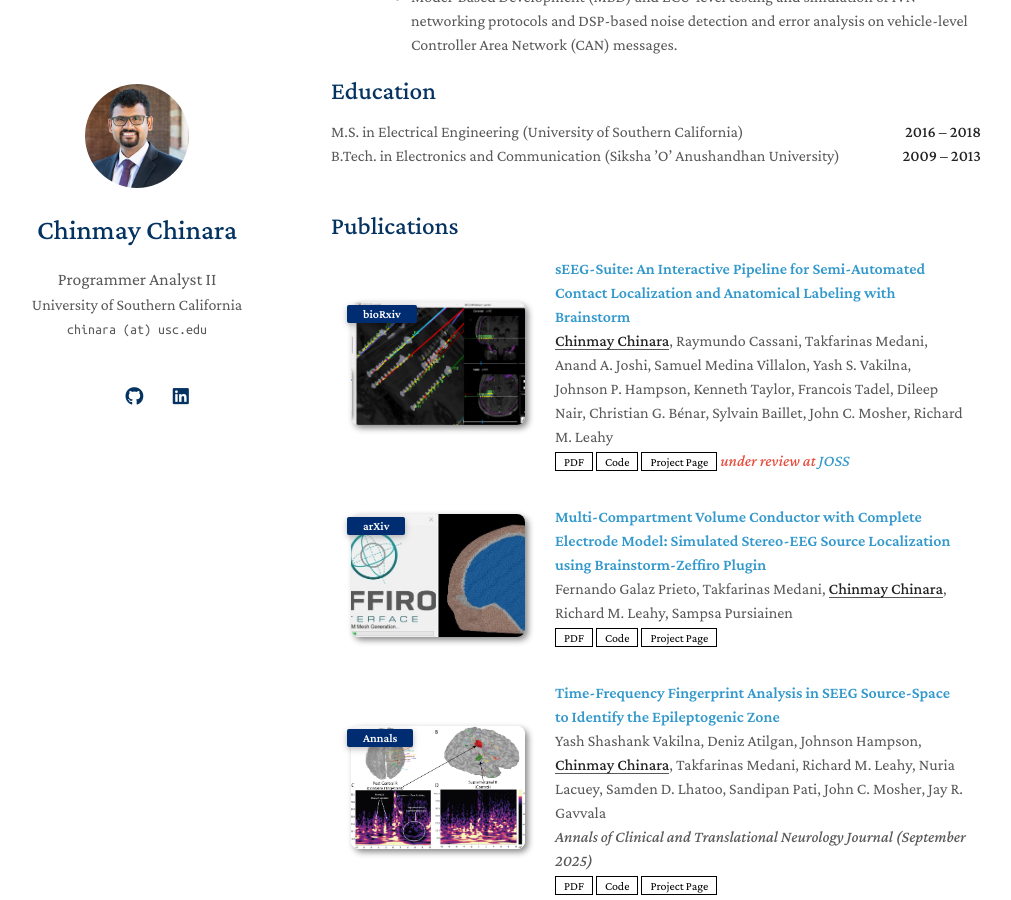
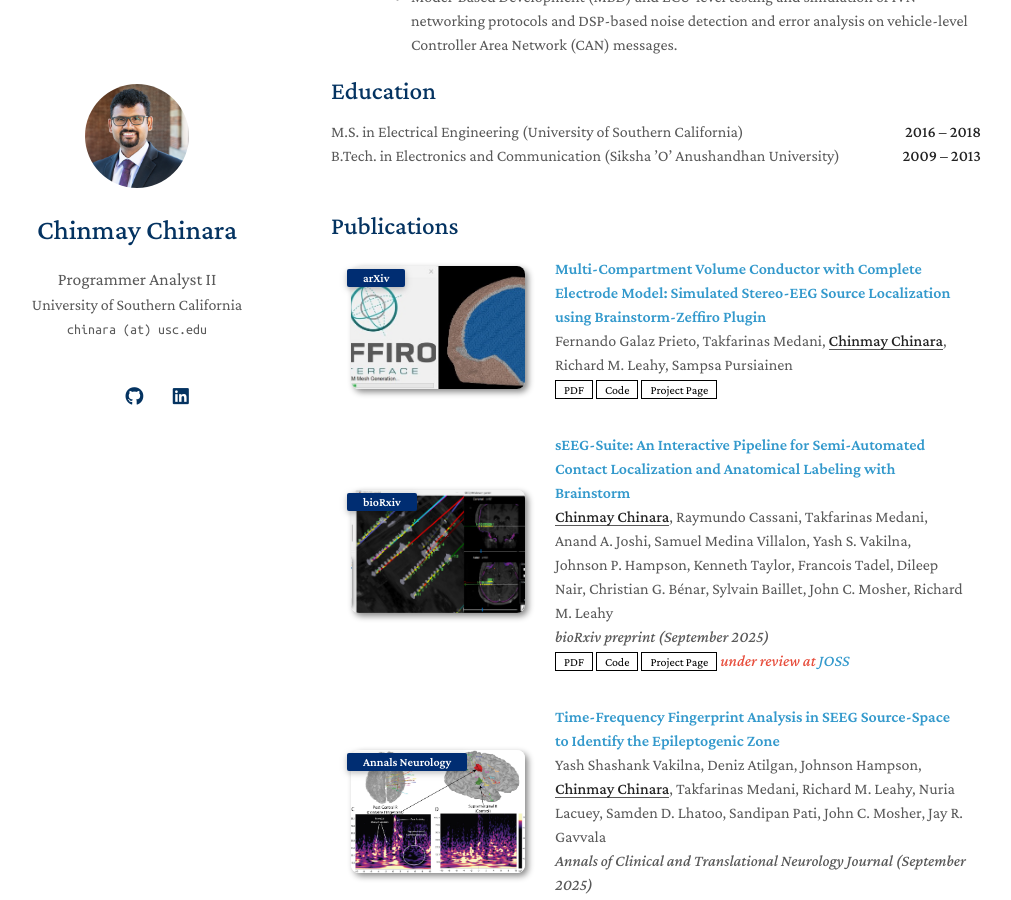
Before and after one commit to chinmaychinara91/chinmaychinara91.github.io, a Jekyll site: the page built from index.md, in a window 1280 px wide and 900 px high, scrolled down 1038 px. Shown: the whole window, without its empty margins (139-1150 px from the left). Built offline with Jekyll 4.4.1, drawn with Linux system fonts in a browser that asks for light colours; a style sheet for code colours, icons or effects is not loaded; our own code applies the rules of GitHub Pages for plain Markdown files.

Commit message:
Update publications.yml

```diff
--- a/_data/publications.yml
+++ b/_data/publications.yml
@@ -1,24 +1,26 @@
 main:
+  - title: "Multi-Compartment Volume Conductor with Complete Electrode Model: Simulated Stereo-EEG Source Localization using Brainstorm-Zeffiro Plugin"
+    authors: Fernando Galaz Prieto, Takfarinas Medani, <em><strong>Chinmay Chinara</strong></em>, Richard M. Leahy, Sampsa Pursiainen
+    conference_short: arXiv
+    conferece: arXiv preprint (February 2026)
+    pdf: https://arxiv.org/pdf/2602.00684
+    code: https://github.com/brainstorm-tools/brainstorm3
+    page: https://neuroimage.usc.edu/brainstorm/Tutorials/FemMesh?highlight=%28zeffiro%29#Zeffiro
+    image: ./assets/img/zeffiro.jpg
+
   - title: "sEEG-Suite: An Interactive Pipeline for Semi-Automated Contact Localization and Anatomical Labeling with Brainstorm"
     authors: <em><strong>Chinmay Chinara</strong></em>, Raymundo Cassani, Takfarinas Medani, Anand A. Joshi, Samuel Medina Villalon, Yash S. Vakilna, Johnson P. Hampson, Kenneth Taylor, Francois Tadel, Dileep Nair, Christian G. Bénar, Sylvain Baillet, John C. Mosher, Richard M. Leahy
     conference_short: bioRxiv
+    conference: bioRxiv preprint (September 2025)
     pdf: https://www.biorxiv.org/content/10.1101/2025.09.16.676602v1.full.pdf
     code: https://github.com/brainstorm-tools/brainstorm3
     page: https://neuroimage.usc.edu/brainstorm/seeg/ct2mri
     image: ./assets/img/seegsuite.png
     notes: under review at <a href="https://github.com/openjournals/joss-reviews/issues/9190">JOSS</a>
 
-  - title: "Multi-Compartment Volume Conductor with Complete Electrode Model: Simulated Stereo-EEG Source Localization using Brainstorm-Zeffiro Plugin"
-    authors: Fernando Galaz Prieto, Takfarinas Medani, <em><strong>Chinmay Chinara</strong></em>, Richard M. Leahy, Sampsa Pursiainen
-    conference_short: arXiv
-    pdf: https://arxiv.org/pdf/2602.00684
-    code: https://github.com/brainstorm-tools/brainstorm3
-    page: https://neuroimage.usc.edu/brainstorm/Tutorials/FemMesh?highlight=%28zeffiro%29#Zeffiro
-    image: ./assets/img/zeffiro.jpg
-
   - title: "Time-Frequency Fingerprint Analysis in SEEG Source-Space to Identify the Epileptogenic Zone"
     authors: Yash Shashank Vakilna, Deniz Atilgan, Johnson Hampson, <em><strong>Chinmay Chinara</strong></em>, Takfarinas Medani, Richard M. Leahy, Nuria Lacuey, Samden D. Lhatoo, Sandipan Pati, John C. Mosher, Jay R. Gavvala
-    conference_short: Annals
+    conference_short: Annals Neurology
     conference: Annals of Clinical and Translational Neurology Journal (September 2025)
     pdf: https://onlinelibrary.wiley.com/doi/epdf/10.1002/acn3.70115
     code: https://github.com/brainstorm-tools/brainstorm3
```
